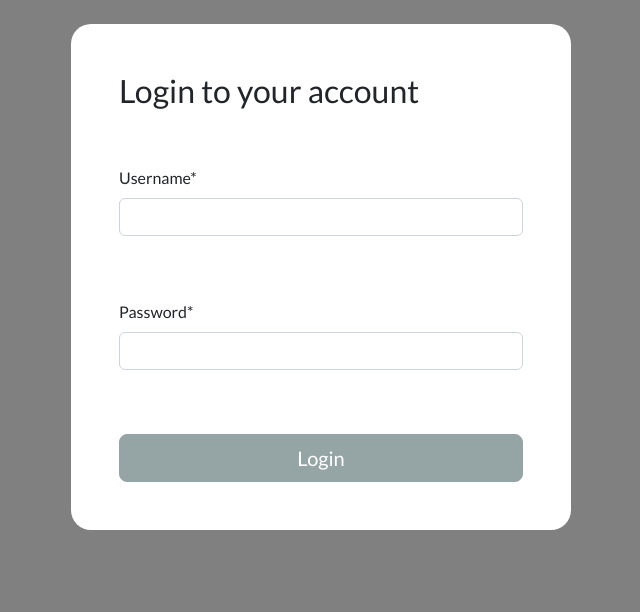
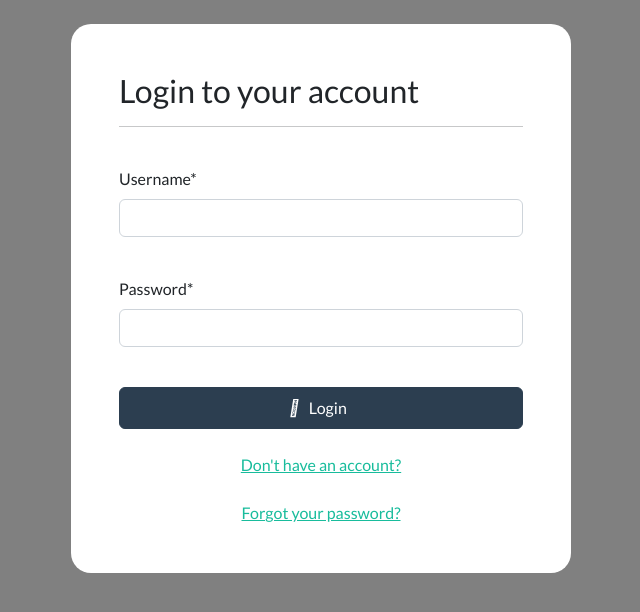
Before and after one commit to AlejandraValdivia/django-ecommerce, a Django app: page /account/my-login/ in a window 1280 px wide. Shown: the part 72-684 px from the top of the page, without its empty margins (319-959 px from the left). Run offline with Django 5.2, Linux system fonts and the light colour scheme; data comes from the database, SQL or seed files in the repository; both versions use the stored data as it was after the commit; some libraries are stand-ins or nearby versions.

Commit message:
feat: user validation

```diff
--- a/ecommerce/account/forms.py
+++ b/ecommerce/account/forms.py
@@ -1,5 +1,4 @@
 from django.contrib.auth.forms import UserCreationForm, AuthenticationForm
-
 from django.contrib.auth.models import User
 
 from django import forms
@@ -11,7 +10,6 @@ class CreateUserForm(UserCreationForm):
     class Meta:
 
         model = User
-
         fields = ['username', 'email', 'password1', 'password2']
 
 
@@ -40,12 +38,22 @@ class LoginForm(AuthenticationForm):
 class UpdateUserForm(forms.ModelForm):
     password = None
 
-    def __init__(self, *args, **kwargs):
-        super(UpdateUserForm, self).__init__(*args, **kwargs)
-
-        self.fields['email'].disabled = True
-
     class Meta:
         model = User
         fields = ['username', 'email']
         exclude = ['password1', 'password2']
+
+    def __init__(self, *args, **kwargs):
+        super(UpdateUserForm, self).__init__(*args, **kwargs)
+
+        self.fields['email'].required = True
+
+    def clean_email(self):
+        email = self.cleaned_data.get('email')
+        if User.objects.filter(email=email).exclude(pk=self.instance.pk).exists():
+            raise forms.ValidationError("This email is invalid")
+
+        if len(email) >= 350:
+            raise forms.ValidationError("Your email is too long")
+
+        return email
--- a/ecommerce/account/templates/account/my-login.html
+++ b/ecommerce/account/templates/account/my-login.html
@@ -24,24 +24,34 @@
   <div class="container bg-white shadow-md p-5 form-layout">
     <h3>Login to your account</h3>
 
-    <br />
+    <hr />
     <br />
 
     <form method="POST" autocomplete="off">
       {% csrf_token %}
       {{ form.username|as_crispy_field }}
       <br />
-      <br />
+
       {{ form.password|as_crispy_field }}
       <br />
-      <br />
+
       <button
         type="submit"
-        class="btn btn-secondary btn-lg w-100 btn-block p-2"
-      >
+        class="btn btn-primary navbar-btn text-white w-100 p-2"
+      ><i class="fa-solid fa-key"></i>
         &nbsp; Login &nbsp;
       </button>
       <br />
+      <br />
+
+      <div class="text-center">
+        <a href="{% url 'register' %}">Don't have an account?</a>
+
+        <br> <br>
+
+        <a href="{% url 'my-login' %}">Forgot your password?</a>
+
+      </div>
     </form>
   </div>
 </body>
--- a/ecommerce/account/views.py
+++ b/ecommerce/account/views.py
@@ -109,6 +109,8 @@ def dashboard(request):
 @login_required(login_url='my-login')
 def profile_management(request):
 
+    user_form = UpdateUserForm(instance=request.user)
+
     if request.method == 'POST':
 
         user_form = UpdateUserForm(request.POST, instance=request.user)
@@ -117,7 +119,7 @@ def profile_management(request):
             user_form.save()
             return redirect('dashboard')
 
-    user_form = UpdateUserForm(instance=request.user)
+
 
     context = {'user_form': user_form}
     return render(request, 'account/profile-management.html', context=context)
--- a/ecommerce/store/templates/store/store.html
+++ b/ecommerce/store/templates/store/store.html
@@ -13,7 +13,7 @@
 
       <br />
 
-      <a href="{% url 'register' %}" class="btn btn-primary my-2"> Create an account </a>
+      <a href="{% url 'register' %}" class="btn btn-primary my-2"><i class="fa-solid fa-user-plus"></i> &nbsp;  Create an account </a>
     </div>
   </div>
 </section>
```
Also changed, not shown: ecommerce/account/templates/account/registration/register.html (+8 -2 lines), ecommerce/db.sqlite3.
